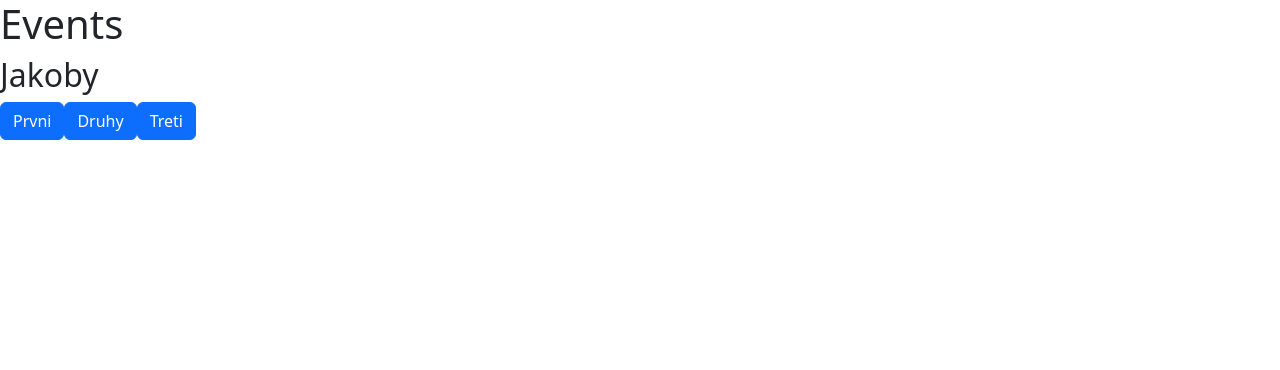
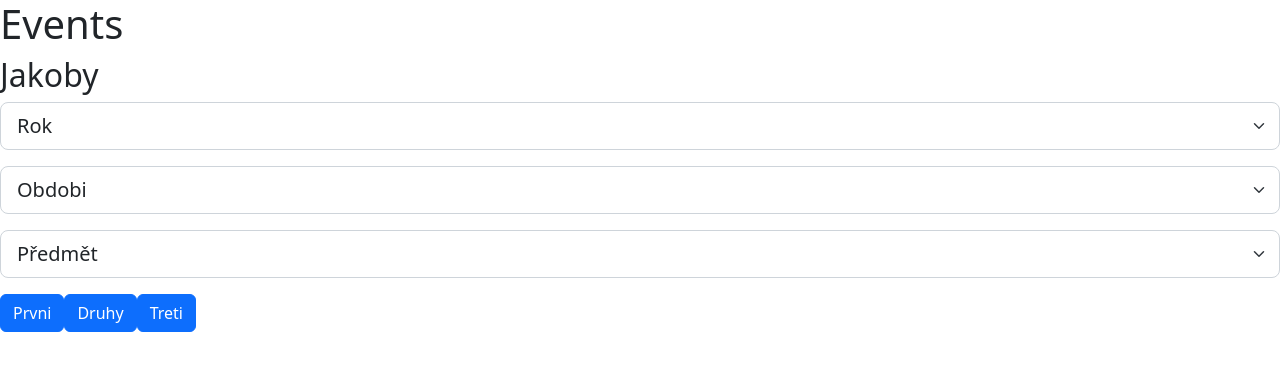
Before and after one commit to JohnySmid/projekt, a React (Create React App) app: page / in a window 1280 px wide. Shown: the top 370 px of the page. Built offline with nearby package versions, Linux system fonts and the light colour scheme.

Commit message:
Add select comp.

```diff
--- a/package.json
+++ b/package.json
@@ -10,7 +10,7 @@
     "react": "^18.2.0",
     "react-bootstrap": "^2.7.2",
     "react-dom": "^18.2.0",
-    "react-scripts": "5.0.1",
+    "react-scripts": "^5.0.1",
     "web-vitals": "^2.1.4"
   },
   "scripts": {
--- a/src/App.js
+++ b/src/App.js
@@ -1,12 +1,14 @@
 import './App.css';
 import 'bootstrap/dist/css/bootstrap.min.css';
 import { Button } from 'react-bootstrap';
+import AllSelect from './comp/AllSelect';
 
 function App() {
   return (
    <div>
     <h1>Events</h1>
     <h2>Jakoby</h2>
+    <AllSelect/>
     <Button variant="primary">Prvni</Button>
     <Button variant="primary">Druhy</Button>
     <Button variant="primary">Treti</Button>
--- /dev/null
+++ b/src/comp/AllSelect.js
@@ -0,0 +1,18 @@
+
+import SelectDate from "./SelectDate";
+import SelectTerm from "./SelectTerm";
+import SelectSubject from "./SelectSubject";
+
+
+const AllSelect = () => {
+
+    return (
+        <div>
+            <SelectDate date1="2021/2022" date2="2022/2023"/>
+            <SelectTerm term1="zima" term2="léto"/>
+            <SelectSubject predmet="subject"/>
+        </div>
+    )
+};
+
+export default AllSelect;
--- /dev/null
+++ b/src/comp/SelectDate.js
@@ -0,0 +1,16 @@
+
+const SelectDate = (props) => {
+    const date1 = props.date1;
+    const date2 = props.date2;
+    return (
+    <div>
+      <select className="form-select form-select-lg mb-3" aria-label=".form-select-lg example">
+        <option disabled selected>Rok</option>
+        <option value="1">{date1}</option>
+        <option value="2">{date2}</option>
+      </select>
+    </div>
+    );
+};
+
+export default SelectDate;
--- /dev/null
+++ b/src/comp/SelectSubject.js
@@ -0,0 +1,13 @@
+const SelectSubject = (props) => {
+    const sub = props.predmet;
+    return (
+        <div>
+            <select className="form-select form-select-lg mb-3" aria-label=".form-select-lg example">
+                <option disabled selected>Předmět</option>
+                <option value="1">{sub}</option>
+            </select>
+        </div>
+    );
+};
+
+export default SelectSubject;
--- /dev/null
+++ b/src/comp/SelectTerm.js
@@ -0,0 +1,17 @@
+
+const SelectTerm = (props) => {
+    const zima = props.term1;
+    const leto = props.term2;
+    //const {zima, leto} = props;
+    return (
+        <div>
+            <select className="form-select form-select-lg mb-3" aria-label=".form-select-lg example">
+                <option disabled selected>Obdobi</option>
+                <option value="1">{zima}</option>
+                <option value="2">{leto}</option>
+            </select>
+        </div>
+    );
+};
+
+export default SelectTerm;
```
Also changed, not shown: src/comp/GroupCard.js (added, +26 -0 lines), 1 other file (tests, documents, lock files or other folders).
